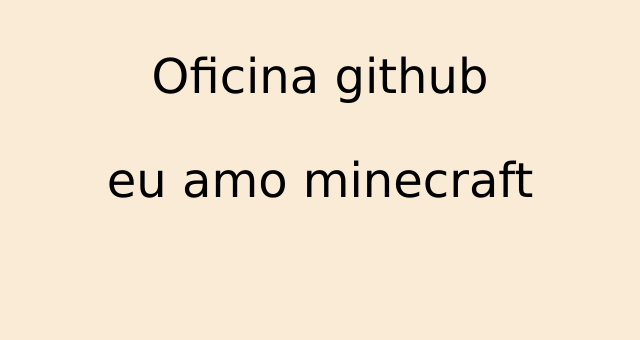
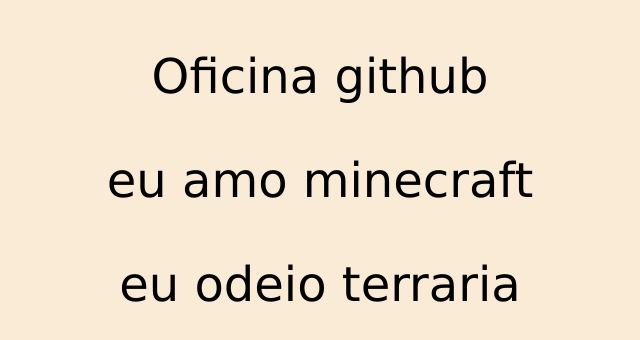
Before and after one commit to tauterbook515/hospedagem-oficina, a plain HTML site: page index.html in a window 1280 px wide. Shown: the whole page, without its empty margins (320-960 px from the left). Drawn offline with Linux system fonts and the light colour scheme.

Commit message:
teste terminal

```diff
--- a/index.html
+++ b/index.html
@@ -9,5 +9,6 @@
 <body>
     <p>Oficina github</p>
     <p>eu amo minecraft</p>
+    <p>eu odeio terraria</p>
 </body>
 </html>
```
